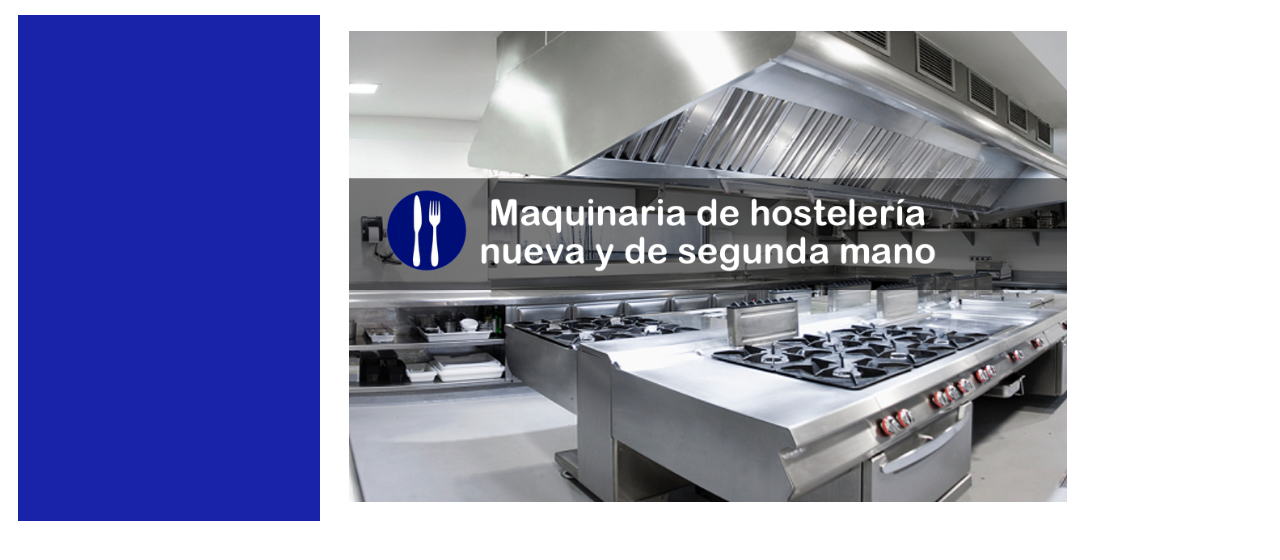
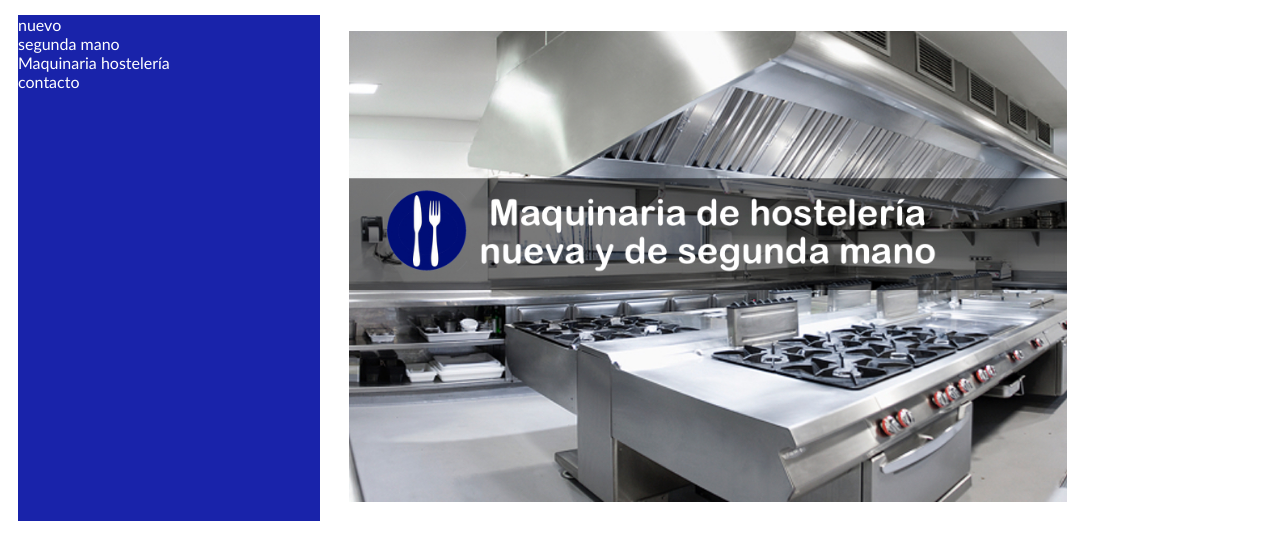
Before and after one commit to Sianats/LTAW-Practicas, a plain HTML site: page P1/tienda.html in a window 1280 px wide. Shown: the part 240-800 px from the top of the page. Drawn offline with Linux system fonts and the light colour scheme.

Commit message:
luego lo mejoro

```diff
--- a/P1/tienda.css
+++ b/P1/tienda.css
@@ -25,6 +25,8 @@ h1 {
 
 /*Estilo general de mi caja lateral*/
 aside{
+    color: white;
+    text-align: center;
     max-width: 80mm;
     min-width: 80mm;
     margin: 0px;
--- a/P1/tienda.html
+++ b/P1/tienda.html
@@ -21,7 +21,10 @@
     <div class="cuerpo">
 
         <aside>
-
+            nuevo<br>
+            segunda mano <br>
+            Maquinaria hostelería <br>
+            contacto
         </aside>
 
         <main>
```
